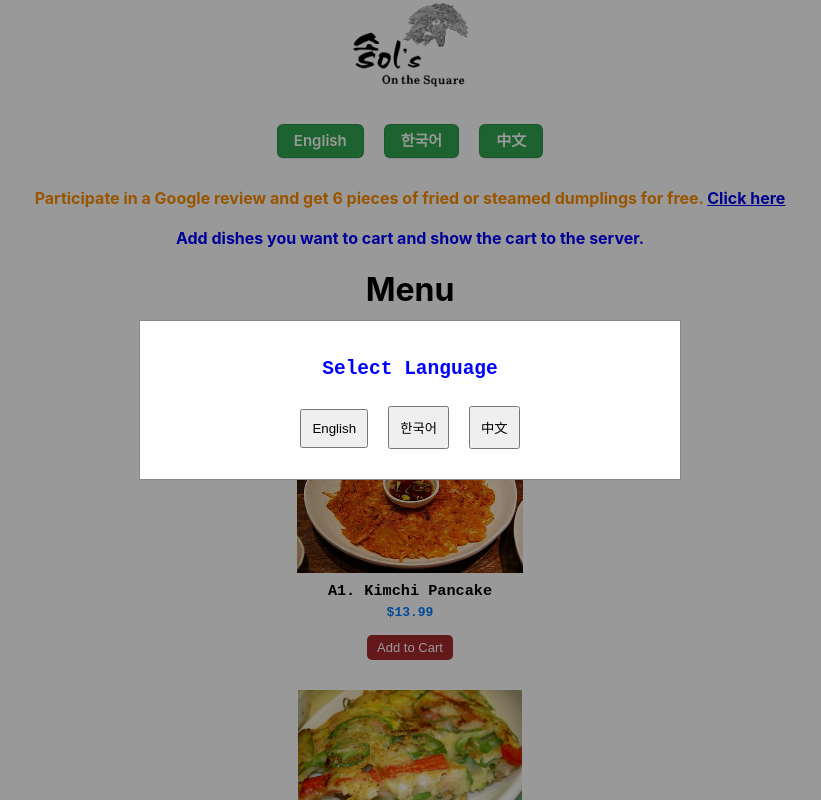
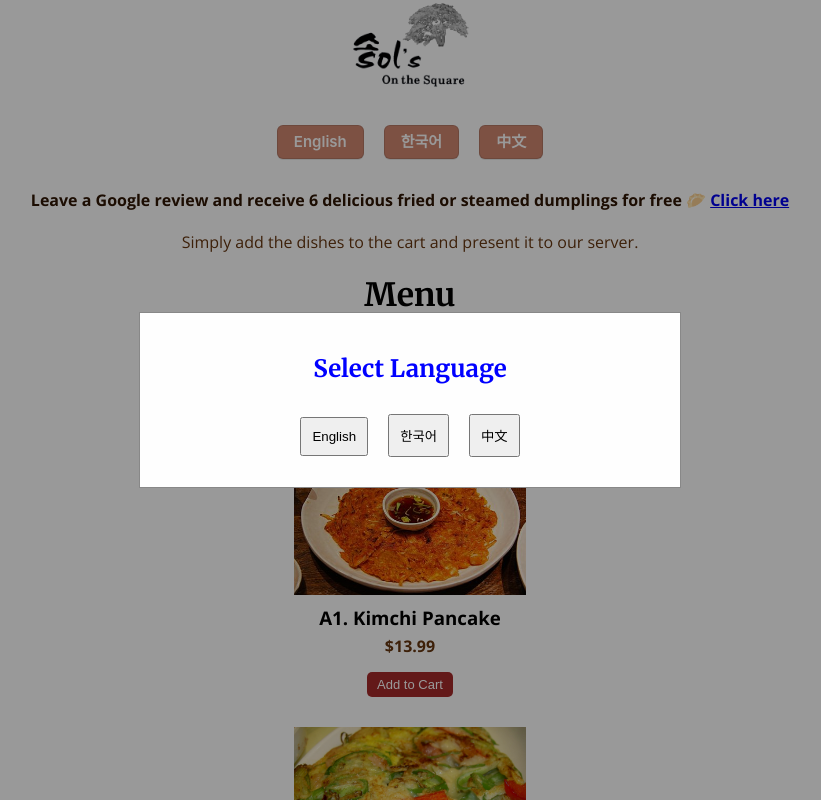
Before and after one commit to jbae49/sols-on-the-square, a React (Create React App) app: page / in a window 1280 px wide. Shown: the top 800 px of the page, without its empty margins (230-1051 px from the left). Built offline with nearby package versions, Linux system fonts and the light colour scheme; no server answers.

Commit message:
WIP image resizing

```diff
--- a/src/App.js
+++ b/src/App.js
@@ -76,9 +76,9 @@ function App() {
         </CartProvider>
       </LanguageProvider>
       <div className='tip-julia'>
-        Loved the digital menu? 💓<br />
+         💓<br />
         <a href="https://account.venmo.com/u/juliabae" onClick={handleVenmoClick} target="_blank" rel="noopener noreferrer">
-          Feel free to drop Julia a tip for creating this!
+          Tip Julia for creating this digital webpage!
         </a>
       </div>
     </div>
--- a/src/Menu.css
+++ b/src/Menu.css
@@ -3,36 +3,71 @@
     src: url('../../Downloads/Single_Day/SingleDay-Regular.ttf') format('truetype');
 } */
 
+@import url('https://fonts.googleapis.com/css2?family=Merriweather:wght@400;700&family=Open+Sans:wght@400;700&display=swap');
+
+body {
+    font-family: 'Open Sans', sans-serif;
+}
+
+h1, h2, h3, .section-button {
+    font-family: 'Merriweather', serif;
+}
+
+.menu-container, .menu-item {
+    margin-bottom: var(--space-md); /* Medium spacing, e.g., 16px */
+  }
+
+.menu-text h3, .menu-text p {
+    margin: var(--space-xs) 0; /* Small spacing, e.g., 8px */
+  }
+
+
+
+
 .guide-to-cart {
-    font-weight: bold;
+    font-weight: normal;
     text-align: center;
     margin: 20px 5px;
     font-size: 16px;
-    color: blue;
+    color: #65350F;
 }
 .menu-container {
     display: flex;
     flex-direction: column;
     align-items: center;
-    font-family: monospace;
+    /* font-family: monospace; */
     /* font-family: 'CustomFont', sans-serif; */
 }
 
 .menu-item {
     margin-bottom: 20px;
-    font-family: monospace;
+    /* font-family: monospace; */
     /* font-family: 'CustomFont', sans-serif; */
 }
 
+
+
+
 .menu-image {
-    width: auto;
-    height: 150px;
+    width: 100%; /* Make the image fill the container */
+    height: 150px; /* Fixed height */
+    object-fit: cover; /* Cover the area, can adjust as needed */
 }
+
+.menu-image-container {
+    width: 100%;
+    height: 200px;
+    background-position: center;
+    background-size: cover; /* or 'contain' */
+    background-repeat: no-repeat;
+}
+
+
 
 .menu-text h3, .menu-text p {
     text-align: center;
     margin: 5px 0;
-    font-family: monospace;
+    font-family: 'Open Sans';
     /* font-family: 'CustomFont', sans-serif; */
 }
 
@@ -44,13 +79,14 @@
     border: none;
     border-radius: 5px;
     transition: background-color 0.3s;
-    font-family: monospace;
+    /* font-family: monospace; */
     /* font-family: 'CustomFont', sans-serif; */
 }
 
 .language-buttons button {
     appearance: none;
-    background-color: #2ea44f;
+    /* background-color: #2ea44f; */
+    background-color: #D08770;
     border: 1px solid rgba(27, 31, 35, .15);
     border-radius: 6px;
     box-shadow: rgba(27, 31, 35, .1) 0 1px 0;
@@ -122,7 +158,7 @@
 }
 .menu-item-price {
     font-weight: bold;
-    color: #007bff;
+    color: #65350F;
 }
 
 .review-promotion {
@@ -130,13 +166,13 @@
     text-align: center;
     margin: 20px 5px;
     font-size: 16px;
-    color: darkorange;
+    color: #2E1503;
 
 }
 
 .cart-notification {
     margin-left: 10px;
-    color: green;
+    color: #D08770;
     font-weight: bold;
 }
 
--- a/src/locales/en/translation.json
+++ b/src/locales/en/translation.json
@@ -1,6 +1,6 @@
 {
-    "google_review_promotion": "Participate in a Google review and get 6 pieces of fried or steamed dumplings for free.",
-    "guide-to-cart": "Add dishes you want to cart and show the cart to the server.",
+    "google_review_promotion": "Leave a Google review and receive 6 delicious fried or steamed dumplings for free 🥟",
+    "guide-to-cart": "Simply add the dishes to the cart and present it to our server.",
     "menu_title": "Menu",
     "select_option": "Select Option (Required)",
     "appetizer_title": "Appetizers",
```
